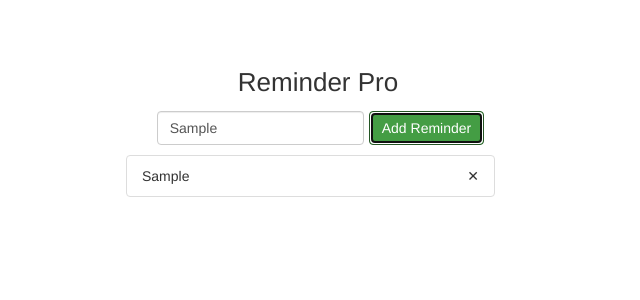
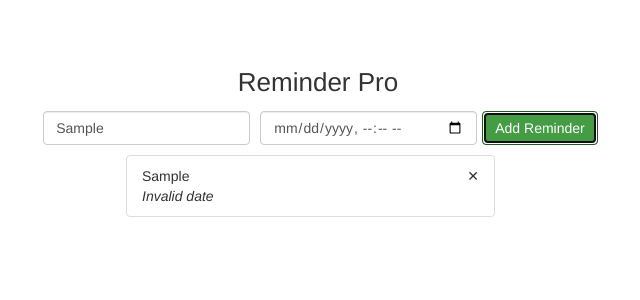
Before and after one commit to cemozturan/reminder-pro, a React (Create React App) app: page / in a window 1280 px wide. Both pictures are taken after typing "Sample" into the empty fields and a click on the button "Add Reminder". Shown: the top 300 px of the page, without its empty margins (322-962 px from the left). Built offline with nearby package versions, Linux system fonts and the light colour scheme.

Commit message:
Adding dueDate to reminders and using MomentJS to display the time left in a user friendly format

```diff
--- a/package.json
+++ b/package.json
@@ -3,6 +3,7 @@
   "version": "0.1.0",
   "private": true,
   "dependencies": {
+    "moment": "^2.18.1",
     "react": "^15.6.1",
     "react-dom": "^15.6.1",
     "react-redux": "^5.0.5",
--- a/src/actions/index.js
+++ b/src/actions/index.js
@@ -1,9 +1,12 @@
 import { ADD_REMINDER, DELETE_REMINDER } from '../constants';
 
-export const addReminder = (text) => {
+export const addReminder = (text, dueDate) => {
 	const action = {
 		type: ADD_REMINDER,
-		text
+		payload: {
+			text,
+			dueDate
+		}
 	}
 	return action;
 }
--- a/src/components/App.js
+++ b/src/components/App.js
@@ -2,14 +2,17 @@ import React, { Component } from 'react';
 import '../App.css';
 import { connect } from 'react-redux';
 import { addReminder, deleteReminder } from '../actions';
+import moment from 'moment';
 
 class App extends Component {
 	constructor(props) {
 		super(props);
 		this.state = {
-			text: ''
+			text: '',
+			dueDate: ''
 		}
 		this.handleTextChange = this.handleTextChange.bind(this);
+		this.handleDateChange = this.handleDateChange.bind(this);
 		this.addReminder = this.addReminder.bind(this);
 	}
 
@@ -22,12 +25,26 @@ class App extends Component {
 		});
 	}
 
+	handleDateChange(evt) {
+		let dueDate = evt.target.value;
+		this.setState(() => {
+			return {
+				dueDate
+			}
+		});
+	}
+
 	addReminder() {
-		this.props.addReminder(this.state.text);
+		const { text, dueDate } = this.state;
+		this.props.addReminder(text, dueDate);
 	}
 
 	deleteReminder(id) {
 		this.props.deleteReminder(id);
+	}
+
+	getFromNowDate(dueDate) {
+		return moment(new Date(dueDate)).fromNow();
 	}
 
 	renderReminders() {
@@ -38,7 +55,10 @@ class App extends Component {
 					reminders.map((reminder) => {
 						return (
 							<li key={reminder.id} className="list-group-item">
-								<div className="list-item">{reminder.text}</div>
+								<div className="list-item">
+									<div>{reminder.text}</div>
+									<div><em>{this.getFromNowDate(reminder.dueDate)}</em></div>
+								</div>
 								<div onClick={() => this.deleteReminder(reminder.id)} className="list-item delete-button">
 									&#x2715;
 								</div>
@@ -64,6 +84,12 @@ class App extends Component {
 							value={this.state.text}
 							onChange={this.handleTextChange}
 						/>
+						<input
+							className="form-control"
+							type="datetime-local"
+							value={this.state.dueDate}
+							onChange={this.handleDateChange}
+						  />
 						<button
 							type="button"
 							className="btn btn-success"
--- a/src/reducers/index.js
+++ b/src/reducers/index.js
@@ -1,8 +1,10 @@
 import { ADD_REMINDER, DELETE_REMINDER } from '../constants';
 
 const reminder = (action) => {
+	const { text, dueDate } = action.payload;
 	return {
-		text: action.text,
+		text,
+		dueDate,
 		id: Math.random()
 	}
 }
```
